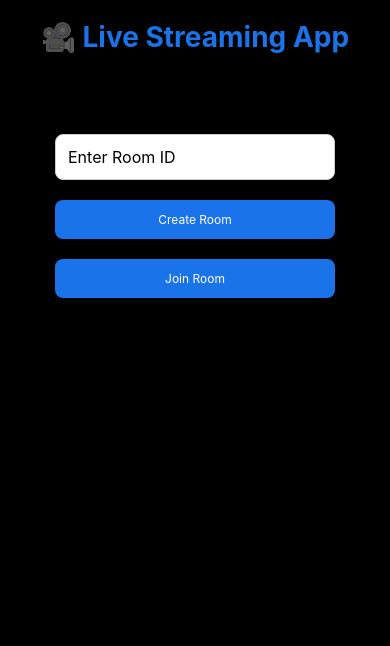
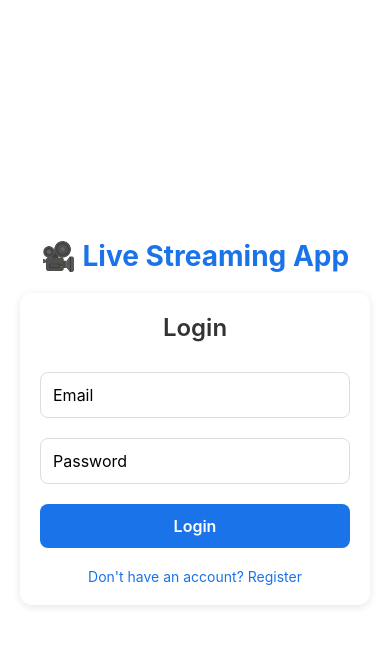
Before and after one commit to VIKRAM9281/LiveStreaming_App, a React Native app: screen / in a window 390 px wide. Shown: the top 646 px of the page. Built offline with nearby package versions, Linux system fonts and the light colour scheme; no server answers.

Commit message:
Added allfiles

```diff
--- a/App.jsx
+++ b/App.jsx
@@ -3,15 +3,14 @@ import {
   View,
   Text,
   TextInput,
-  Button,
+  TouchableOpacity,
   ScrollView,
   PermissionsAndroid,
   Platform,
   StyleSheet,
-  TouchableOpacity,
+  ActivityIndicator,
   Alert,
 } from 'react-native';
-import { ActivityIndicator } from 'react-native';
 import { RTCView, mediaDevices, RTCPeerConnection, RTCSessionDescription, RTCIceCandidate } from 'react-native-webrtc';
 import io from 'socket.io-client';
 
@@ -31,7 +30,123 @@ const iceServers = {
   ],
 };
 
-const App = () => {
+// Login Form Component
+const LoginForm = ({ onLogin, onToggleForm, setError }) => {
+  const [email, setEmail] = useState('');
+  const [password, setPassword] = useState('');
+
+  const handleLogin = () => {
+    if (email === 'vikram' && password === 'Test@123') {
+      onLogin();
+    } else {
+      setError('Invalid email or password');
+    }
+  };
+
+  return (
+    <View style={styles.formContainer}>
+      <Text style={styles.formTitle}>Login</Text>
+      <TextInput
+        placeholder="Email"
+        value={email}
+        onChangeText={setEmail}
+        style={styles.input}
+        keyboardType="email-address"
+        autoCapitalize="none"
+      />
+      <TextInput
+        placeholder="Password"
+        value={password}
+        onChangeText={setPassword}
+        style={styles.input}
+        secureTextEntry
+      />
+      <TouchableOpacity style={styles.button} onPress={handleLogin}>
+        <Text style={styles.buttonText}>Login</Text>
+      </TouchableOpacity>
+      <TouchableOpacity onPress={onToggleForm}>
+        <Text style={styles.toggleText}>Don't have an account? Register</Text>
+      </TouchableOpacity>
+    </View>
+  );
+};
+
+// Register Form Component
+const RegisterForm = ({ onRegister, onToggleForm, setError }) => {
+  const [email, setEmail] = useState('');
+  const [password, setPassword] = useState('');
+  const [confirmPassword, setConfirmPassword] = useState('');
+
+  const handleRegister = () => {
+    if (password !== confirmPassword) {
+      setError('Passwords do not match');
+      return;
+    }
+    // Dummy registration (replace with real backend logic)
+    if (email && password) {
+      onRegister();
+    } else {
+      setError('Please fill all fields');
+    }
+  };
+
+  return (
+    <View style={styles.formContainer}>
+      <Text style={styles.formTitle}>Register</Text>
+      <TextInput
+        placeholder="Email"
+        value={email}
+        onChangeText={setEmail}
+        style={styles.input}
+        keyboardType="email-address"
+        autoCapitalize="none"
+      />
+      <TextInput
+        placeholder="Password"
+        value={password}
+        onChangeText={setPassword}
+        style={styles.input}
+        secureTextEntry
+      />
+      <TextInput
+        placeholder="Confirm Password"
+        value={confirmPassword}
+        onChangeText={setConfirmPassword}
+        style={styles.input}
+        secureTextEntry
+      />
+      <TouchableOpacity style={styles.button} onPress={handleRegister}>
+        <Text style={styles.buttonText}>Register</Text>
+      </TouchableOpacity>
+      <TouchableOpacity onPress={onToggleForm}>
+        <Text style={styles.toggleText}>Already have an account? Login</Text>
+      </TouchableOpacity>
+    </View>
+  );
+};
+
+// Auth Screen Component
+const AuthScreen = ({ onLogin }) => {
+  const [showLogin, setShowLogin] = useState(true);
+  const [error, setError] = useState('');
+
+  const toggleForm = () => setShowLogin(!showLogin);
+
+  return (
+    <View style={styles.authContainer}>
+      <Text style={styles.title}>🎥 Live Streaming App</Text>
+      {showLogin ? (
+        <LoginForm onLogin={onLogin} onToggleForm={toggleForm} setError={setError} />
+      ) : (
+        <RegisterForm onRegister={onLogin} onToggleForm={toggleForm} setError={setError} />
+      )}
+      {error ? <Text style={styles.error}>{error}</Text> : null}
+    </View>
+  );
+};
+
+// Main Screen Component
+const MainScreen = () => {
   const [roomId, setRoomId] = useState('');
   const [joined, setJoined] = useState(false);
   const [isHost, setIsHost] = useState(false);
@@ -101,7 +216,7 @@ const App = () => {
 
     socket.on('room-info', ({ viewerCount }) => setViewerCount(viewerCount));
 
-    socket.on('user-joined',async (viewerId) => {
+    socket.on('user-joined', async (viewerId) => {
       if (!localStreamRef.current || localStreamRef.current.getTracks().length === 0) {
         console.warn('Viewer joined but local stream not ready');
         return;
@@ -158,7 +273,6 @@ const App = () => {
           socket.emit('ice-candidate', { target: sender, candidate: event.candidate });
         }
       };
-          console.log(localStream)
       await peerConnection.setRemoteDescription(new RTCSessionDescription(sdp));
       const answer = await peerConnection.createAnswer();
       await peerConnection.setLocalDescription(answer);
@@ -323,9 +437,9 @@ const App = () => {
     <ScrollView contentContainerStyle={styles.container}>
       <Text style={styles.title}>🎥 Live Streaming App</Text>
       <View style={styles.mainBox}>
-      {joined ?<Text style={styles.roomText}>👁️ {viewerCount}</Text>:null}
-      {joined ?<Text style={styles.roomText}>Room ID: {roomId}</Text>:null}
-      {joined ?<Text style={styles.roomText}>You are the {isHost ? 'Host' : 'Viewer'}</Text>:null}
+        {joined ? <Text style={styles.roomText}>👁️ {viewerCount}</Text> : null}
+        {joined ? <Text style={styles.roomText}>Room ID: {roomId}</Text> : null}
+        {joined ? <Text style={styles.roomText}>You are the {isHost ? 'Host' : 'Viewer'}</Text> : null}
       </View>
       {!joined ? (
         <View style={styles.formContainer}>
@@ -336,7 +450,7 @@ const App = () => {
             style={styles.input}
           />
           {loading ? (
-            <ActivityIndicator size="large" color="#0000ff" style={styles.loader} />
+            <ActivityIndicator size="large" color="#1a73e8" style={styles.loader} />
           ) : (
             <>
               <TouchableOpacity style={styles.button} onPress={createRoom}>
@@ -361,14 +475,16 @@ const App = () => {
                   mirror={isFrontCamera}
                 />
               )}
-              {isStreaming?<View style={styles.controls}>
+              {isStreaming ? (
+                <View style={styles.controls}>
                   <TouchableOpacity style={styles.controlButton} onPress={toggleMute}>
                     <Text style={styles.buttonText}>{isMuted ? 'Unmute' : 'Mute'}</Text>
                   </TouchableOpacity>
                   <TouchableOpacity style={styles.controlButton} onPress={switchCamera}>
                     <Text style={styles.buttonText}>Switch Camera</Text>
                   </TouchableOpacity>
-                </View>:null}
+                </View>
+              ) : null}
               <View style={styles.streamControls}>
                 {!isStreaming ? (
                   <TouchableOpacity style={styles.startStreamingButton} onPress={startStreaming}>
@@ -429,11 +545,28 @@ const App = () => {
   );
 };
 
+// Main App Component
+const App = () => {
+  const [isAuthenticated, setIsAuthenticated] = useState(false);
+
+  const handleLogin = () => {
+    setIsAuthenticated(true);
+  };
+
+  return isAuthenticated ? <MainScreen /> : <AuthScreen onLogin={handleLogin} />;
+};
+
 const styles = StyleSheet.create({
   container: {
     padding: 20,
-    backgroundColor: 'black',
+    backgroundColor: '#f0f4f8',
+    flexGrow: 1,
+  },
+  authContainer: {
     flex: 1,
+    justifyContent: 'center',
+    alignItems: 'center',
+    padding: 20,
   },
   title: {
     fontSize: 28,
@@ -443,15 +576,29 @@ const styles = StyleSheet.create({
     textAlign: 'center',
   },
   formContainer: {
-    marginTop: 50,
+    width: '100%',
     alignItems: 'center',
+    backgroundColor: '#fff',
+    borderRadius: 12,
+    padding: 20,
+    shadowColor: '#000',
+    shadowOffset: { width: 0, height: 2 },
+    shadowOpacity: 0.1,
+    shadowRadius: 8,
+    elevation: 5,
+  },
+  formTitle: {
+    fontSize: 24,
+    fontWeight: '600',
+    color: '#333',
+    marginBottom: 20,
   },
   input: {
     borderWidth: 1,
-    borderColor: '#ccc',
+    borderColor: '#ddd',
     borderRadius: 8,
     padding: 12,
-    width: '80%',
+    width: '100%',
     marginVertical: 10,
     backgroundColor: '#fff',
     fontSize: 16,
@@ -462,20 +609,27 @@ const styles = StyleSheet.create({
     paddingHorizontal: 30,
     borderRadius: 8,
     marginVertical: 10,
-    width: '80%',
+    width: '100%',
     alignItems: 'center',
   },
   buttonText: {
     color: '#fff',
-    fontSize: 12,
+    fontSize: 16,
+    fontWeight: '600',
+  },
+  toggleText: {
+    color: '#1a73e8',
+    fontSize: 14,
+    marginTop: 10,
+  },
+  error: {
+    color: 'red',
+    marginTop: 10,
+    fontSize: 14,
+    textAlign: 'center',
   },
   loader: {
     marginVertical: 20,
-  },
-  error: {
-    color: 'red',
-    marginTop: 20,
-    fontSize: 14,
   },
   roomInfo: {
     marginTop: 30,
@@ -484,16 +638,14 @@ const styles = StyleSheet.create({
   roomText: {
     fontSize: 18,
     marginVertical: 5,
-    color:'white',
+    color: '#333',
   },
-  mainBox:{
+  mainBox: {
     position: 'absolute',
-   width:'100%',
-   top:60,
-   flex:1,
-   display: 'flex',
-   flexDirection: 'row',  // Ensure children are laid out horizontally
-   justifyContent: 'space-between',  // Distribute children with space between them
+    width: '100%',
+    top: 60,
+    flexDirection: 'row',
+    justifyContent: 'space-between',
     alignItems: 'center',
   },
   streamBox: {
```
Lines whose indentation alone changed are shown as unchanged.
